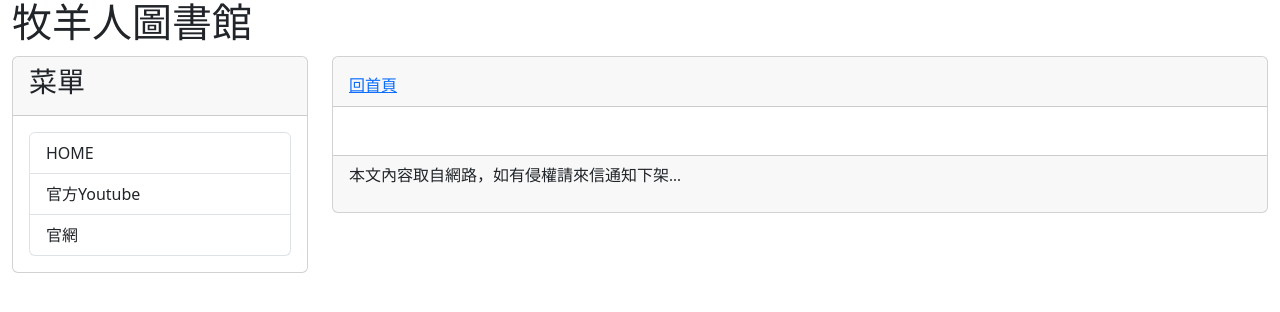
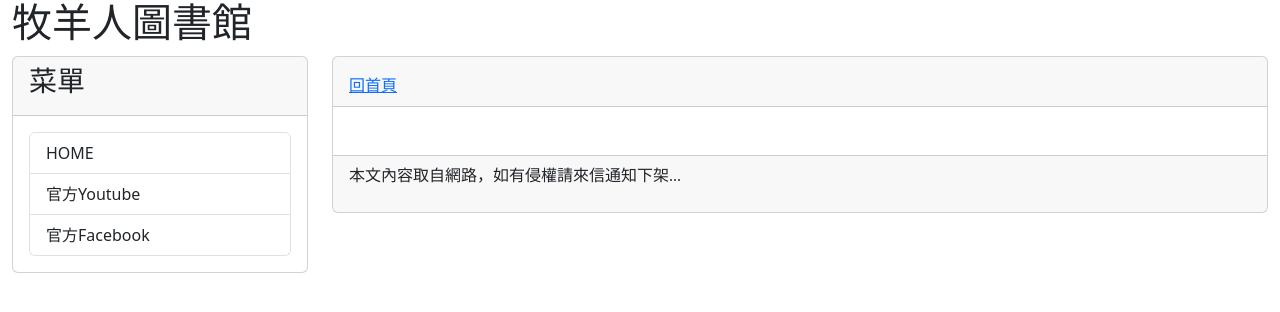
Before and after one commit to abc45197009abc/happy, a Python web app: template templates/post.html in a window 1280 px wide. Shown: the top 312 px of the page. Run offline with Jinja, Linux system fonts and the light colour scheme; the template is opened without the code that fills it, so the values that code supplies are empty.

Commit message:
bootstrap 3 9

```diff
--- a/templates/base2.html
+++ b/templates/base2.html
@@ -25,13 +25,13 @@
                 <div class="col-sm-3 col-md-3">
                     <div class="card">
                         <div class="card-header">
-                            <h3>菜單</h3>
+                            <h3 style='font-family:標楷體;'>菜單</h3>
                         </div>
                         <div class="card-body">
                             <div class='list-group'>
                                 <a href='/' class='list-group-item'>HOME</a>
                                 <a href='https://youtube.com' class='list-group-item'>官方Youtube</a>
-                                <a href='https://www.yuzu-soft.com/' class='list-group-item'>官網</a>
+                                <a href='https://zh-tw.facebook.com/' class='list-group-item'>官方Facebook</a>
                             </div>
                         </div>
                     </div>
--- a/templates/footer.html
+++ b/templates/footer.html
@@ -1,8 +1,8 @@
 <!-- footer.html -->
 {% block footer %}
     {% if now %}
-    <p style='font-family:微軟正黑體;'>現在時刻：{{ now }}</p>
+    <p style='font-family:標楷體;'>現在時刻：{{ now }}</p>
     {% else %}
-    <p style='font-family:微軟正黑體;'>本文內容取自網路，如有侵權請來信通知下架...</p>
+    <p style='font-family:標楷體;'>本文內容取自網路，如有侵權請來信通知下架...</p>
     {% endif %}
 {% endblock %}
--- a/templates/header.html
+++ b/templates/header.html
@@ -1,2 +1,2 @@
 <!-- header.html -->
-<h1 style="font-family:微軟正黑體;">牧羊人圖書館</h1>
+<h1 style="font-family:標楷體;">牧羊人圖書館</h1>
--- a/templates/post.html
+++ b/templates/post.html
@@ -1,5 +1,5 @@
 {% extends "base2.html" %}
-{% block title %} {{ post.title }} - galgame天地 {% endblock title %}
+{% block title %} {{ post.title }} - 書籍 {% endblock title %}
 {% block headmessage %}
 <h3 style='font-family:微軟正黑體;'>{{ post.title }}</h3>
 <a style='font-family:微軟正黑體;' href='/'>回首頁</a>
```
